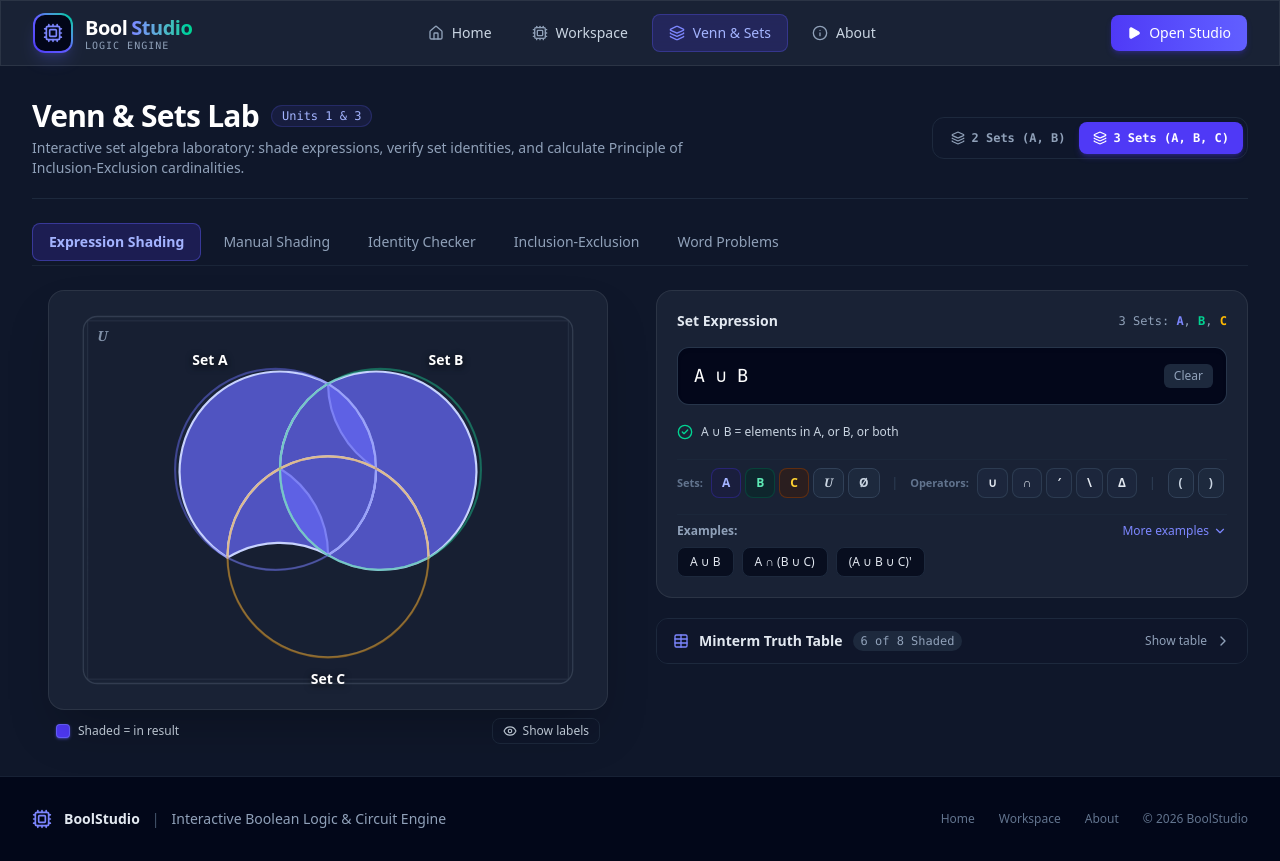
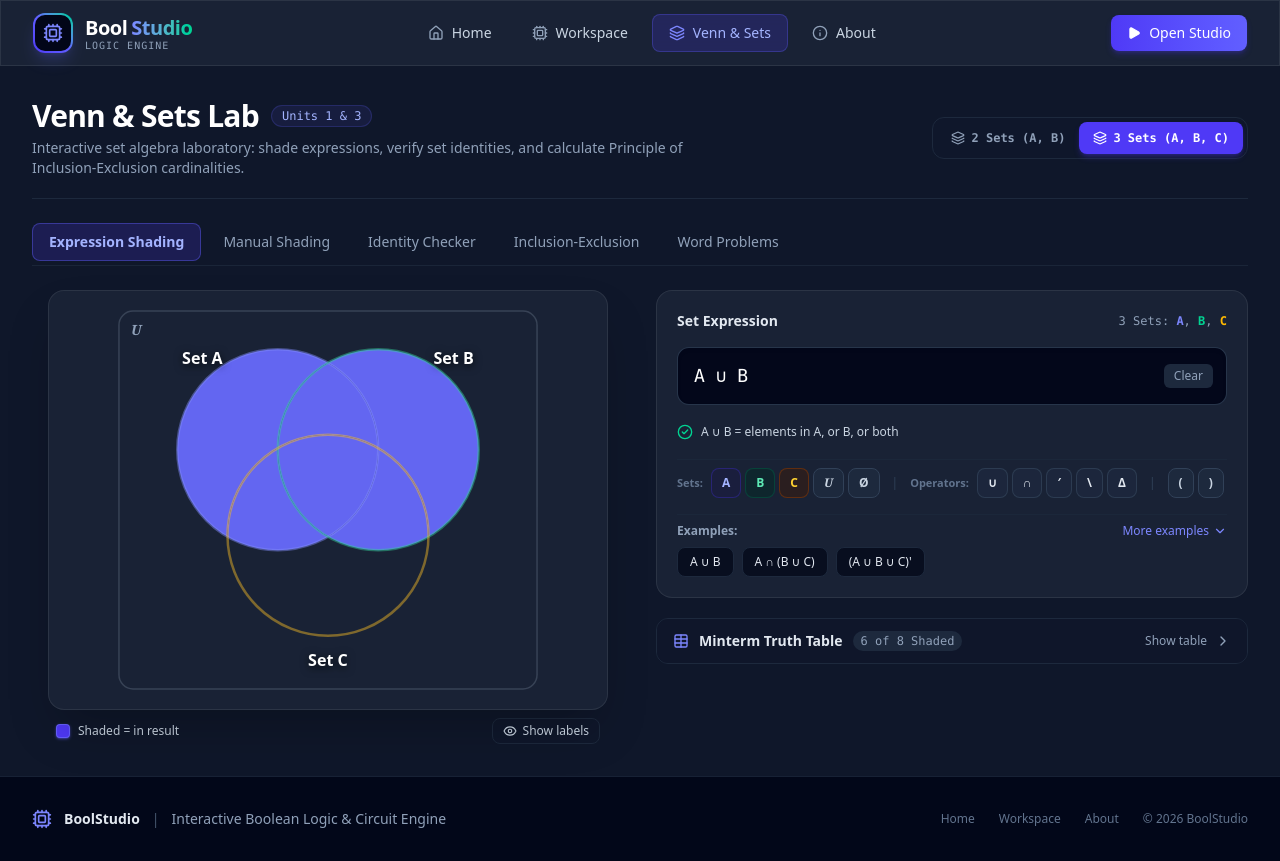
Before and after one commit to rajas2007/BoolStudio, a Next.js app: page /venn-sets in a window 1280 px wide. Built offline with nearby package versions, Linux system fonts and the light colour scheme.

Commit message:
fix(venn-sets): implement exact SVG clipPath and inverted mask region composition

```diff
--- a/src/features/venn-sets/components/RegionShape.tsx
+++ b/src/features/venn-sets/components/RegionShape.tsx
@@ -5,14 +5,14 @@ import { RegionMask } from '../types';
 
 interface RegionShapeProps {
   mask: RegionMask;
-  pathD: string;
-  labelPosition: { x: number; y: number };
+  bits: number[];
+  setNames: string[];
+  idPrefix: string;
+  width: number;
+  height: number;
   label: string;
-  shortLabel: string;
   isShaded: boolean;
   isHovered: boolean;
-  showLabels?: boolean;
-  countDisplay?: number | null;
   interactive?: boolean;
   onToggle?: (mask: RegionMask) => void;
   onHover?: (mask: RegionMask | null) => void;
@@ -20,14 +20,14 @@ interface RegionShapeProps {
 
 export function RegionShape({
   mask,
-  pathD,
-  labelPosition,
+  bits,
+  setNames,
+  idPrefix,
+  width,
+  height,
   label,
-  shortLabel,
   isShaded,
   isHovered,
-  showLabels = false,
-  countDisplay,
   interactive = true,
   onToggle,
   onHover,
@@ -45,92 +45,56 @@ export function RegionShape({
     }
   };
 
-  // Visual appearance:
-  // Shaded: vibrant, opaque indigo fill so it pops clearly against dark background
-  // Unshaded: near-transparent
-  let fill = 'rgba(15, 23, 42, 0.15)';
-  let stroke = 'rgba(148, 163, 184, 0.25)';
-  let strokeWidth = 1.5;
-
+  // Region fill colors:
+  // - Shaded: vibrant indigo (#6366f1) or lighter hover (#818cf8)
+  // - Unshaded + hovered: soft indigo preview (rgba(99, 102, 241, 0.25))
+  // - Unshaded: transparent (with minimal alpha to reliably receive pointer events)
+  let fill = 'rgba(15, 23, 42, 0.001)';
   if (isShaded) {
-    fill = isHovered ? 'rgba(99, 102, 241, 0.9)' : 'rgba(99, 102, 241, 0.75)';
-    stroke = '#c7d2fe'; // indigo-200
-    strokeWidth = 2.5;
+    fill = isHovered ? '#818cf8' : '#6366f1';
   } else if (isHovered) {
     fill = 'rgba(99, 102, 241, 0.25)';
-    stroke = '#818cf8';
-    strokeWidth = 2;
   }
 
-  // Outside universe mask (mask 0)
-  if (mask === 0 && !isShaded && !isHovered) {
-    fill = 'rgba(2, 6, 23, 0.1)';
-    stroke = 'rgba(71, 85, 105, 0.25)';
+  // Construct nested clipPath / mask hierarchy:
+  // For each set:
+  // If bits[i] === 1: keep inside circle (clip-path = #clipX)
+  // If bits[i] === 0: keep outside circle (mask = #notX)
+  let content: React.ReactNode = (
+    <rect
+      width={width}
+      height={height}
+      fill={fill}
+      pointerEvents={interactive ? 'all' : 'none'}
+      className="transition-colors duration-150"
+    />
+  );
+
+  for (let i = 0; i < setNames.length; i++) {
+    const name = setNames[i];
+    const isInside = Boolean(bits[i]);
+    content = isInside ? (
+      <g clipPath={`url(#${idPrefix}-clip${name})`}>{content}</g>
+    ) : (
+      <g mask={`url(#${idPrefix}-not${name})`}>{content}</g>
+    );
   }
-
-  const shouldShowText = countDisplay !== undefined && countDisplay !== null ? true : showLabels;
 
   return (
     <g
-      className={`transition-all duration-150 ${interactive ? 'cursor-pointer focus:outline-none' : ''}`}
+      className={`transition-all duration-150 ${
+        interactive ? 'cursor-pointer focus:outline-none' : ''
+      }`}
       onClick={handleClick}
       onKeyDown={handleKeyDown}
       onMouseEnter={() => onHover && onHover(mask)}
       onMouseLeave={() => onHover && onHover(null)}
       tabIndex={interactive ? 0 : -1}
       role={interactive ? 'button' : undefined}
-      aria-label={`${label}: ${isShaded ? 'Shaded' : 'Unshaded'}${countDisplay !== undefined ? `, Count: ${countDisplay}` : ''}`}
+      aria-label={`${label}: ${isShaded ? 'Shaded' : 'Unshaded'}`}
     >
-      <title>{`${label}${countDisplay !== undefined ? ` (Count: ${countDisplay})` : ''}`}</title>
-      <path
-        d={pathD}
-        fill={fill}
-        stroke={stroke}
-        strokeWidth={strokeWidth}
-        strokeLinejoin="round"
-        fillRule="evenodd"
-        className="transition-colors duration-150"
-      />
-
-      {/* Region Label or Count only if toggled or count provided */}
-      {shouldShowText && (
-        <g
-          transform={`translate(${labelPosition.x}, ${labelPosition.y})`}
-          className="pointer-events-none select-none"
-        >
-          {countDisplay !== undefined && countDisplay !== null ? (
-            <>
-              <rect
-                x="-22"
-                y="-13"
-                width="44"
-                height="26"
-                rx="6"
-                fill="rgba(15, 23, 42, 0.9)"
-                stroke={isShaded ? '#a5b4fc' : 'rgba(255, 255, 255, 0.2)'}
-                strokeWidth="1"
-              />
-              <text
-                textAnchor="middle"
-                dominantBaseline="central"
-                className="text-xs font-mono font-bold fill-white"
-              >
-                {countDisplay}
-              </text>
-            </>
-          ) : (
-            <text
-              textAnchor="middle"
-              dominantBaseline="central"
-              className={`text-[12px] font-sans font-bold transition-colors duration-150 drop-shadow-[0_1px_2px_rgba(0,0,0,0.8)] ${
-                isShaded ? 'fill-white' : 'fill-slate-300'
-              }`}
-            >
-              {shortLabel}
-            </text>
-          )}
-        </g>
-      )}
+      <title>{`${label}: ${isShaded ? 'Shaded' : 'Unshaded'}`}</title>
+      {content}
     </g>
   );
 }
--- a/src/features/venn-sets/components/VennDiagram.tsx
+++ b/src/features/venn-sets/components/VennDiagram.tsx
@@ -1,6 +1,6 @@
 'use client';
 
-import React from 'react';
+import React, { useId } from 'react';
 import { RegionMask, RegionShading, SetVarCount } from '../types';
 import { getVennGeometry } from './venn-geometry';
 import { RegionShape } from './RegionShape';
@@ -32,11 +32,15 @@ export function VennDiagram({
   onHoverRegion,
   customSetNames,
 }: VennDiagramProps) {
+  const reactId = useId();
+  // Safe SVG ID prefix without colons
+  const idPrefix = `venn-${reactId.replace(/[^a-zA-Z0-9_-]/g, '')}`;
+
   const geometry = getVennGeometry(varCount);
   const regionInfoList = getRegionInfoList(varCount);
   const regionInfoMap = new Map(regionInfoList.map((r) => [r.mask, r]));
 
-  const viewBox = varCount === 2 ? '0 0 600 420' : '0 0 600 460';
+  const { width, height, viewBox, circles, regions, setNames } = geometry;
 
   return (
     <div className="w-full flex flex-col items-center gap-2">
@@ -47,46 +51,63 @@ export function VennDiagram({
           className="w-full h-full select-none"
           xmlns="http://www.w3.org/2000/svg"
         >
+          {/* Exact Venn Circle Clip Paths and Inverted Circle Masks */}
+          <defs>
+            {circles.map((c) => (
+              <React.Fragment key={c.id}>
+                {/* Kept when bit is 1 (inside this circle) */}
+                <clipPath id={`${idPrefix}-clip${c.id}`}>
+                  <circle cx={c.cx} cy={c.cy} r={c.r} />
+                </clipPath>
+
+                {/* Kept when bit is 0 (outside this circle: white background, black circle cutout) */}
+                <mask id={`${idPrefix}-not${c.id}`}>
+                  <rect width={width} height={height} fill="white" />
+                  <circle cx={c.cx} cy={c.cy} r={c.r} fill="black" />
+                </mask>
+              </React.Fragment>
+            ))}
+          </defs>
+
           {/* Universal Set (U) Boundary Rectangle */}
           <rect
-            x="20"
-            y="20"
-            width="560"
-            height={varCount === 2 ? 380 : 420}
-            rx="16"
+            x="12"
+            y="12"
+            width={width - 24}
+            height={height - 24}
+            rx="14"
             fill="none"
-            stroke="rgba(148, 163, 184, 0.2)"
+            stroke="rgba(148, 163, 184, 0.25)"
             strokeWidth="1.5"
           />
 
           {/* Small Universal Set symbol in top-left corner */}
           <text
-            x="36"
-            y="48"
-            className="text-base font-serif italic font-bold fill-slate-400 select-none"
+            x="24"
+            y="36"
+            className="text-sm font-serif italic font-bold fill-slate-400 select-none"
           >
             U
           </text>
 
-          {/* Render All Disjoint Regions */}
-          {geometry.regions.map((reg) => {
+          {/* Render All 8 (or 4) Disjoint Regions via Exact ClipPath + Mask Composition */}
+          {regions.map((reg) => {
             const info = regionInfoMap.get(reg.mask);
             const isShaded = Boolean(shading[reg.mask]);
             const isHovered = hoveredMask === reg.mask;
-            const countDisplay = regionCounts ? regionCounts[reg.mask] : undefined;
 
             return (
               <RegionShape
                 key={reg.mask}
                 mask={reg.mask}
-                pathD={reg.pathD}
-                labelPosition={reg.labelPosition}
+                bits={reg.bits}
+                setNames={setNames}
+                idPrefix={idPrefix}
+                width={width}
+                height={height}
                 label={info?.label ?? reg.defaultName}
-                shortLabel={info?.shortLabel ?? reg.defaultName}
                 isShaded={isShaded}
                 isHovered={isHovered}
-                showLabels={showLabels}
-                countDisplay={countDisplay}
                 interactive={interactive}
                 onToggle={onToggleRegion}
                 onHover={onHoverRegion}
@@ -94,8 +115,8 @@ export function VennDiagram({
             );
           })}
 
-          {/* Circle Boundary Outlines: 3 distinct colors with ~35% opacity stroke */}
-          {geometry.circles.map((c) => {
+          {/* Circle Boundary Outlines Drawn on Top */}
+          {circles.map((c) => {
             const displayName =
               c.id === 'A'
                 ? customSetNames?.A || c.name
@@ -104,17 +125,17 @@ export function VennDiagram({
                 : customSetNames?.C || c.name;
 
             return (
-              <g key={c.id} className="pointer-events-none">
+              <g key={c.id} className="pointer-events-none select-none">
                 <circle
                   cx={c.cx}
                   cy={c.cy}
                   r={c.r}
                   fill="none"
-                  stroke={c.color}
+                  stroke={c.strokeColor}
                   strokeWidth="2.5"
                   strokeOpacity="0.45"
                 />
-                {/* Bold Set Name outside circle */}
+                {/* Bold Set Name Outside Circle */}
                 <text
                   x={c.labelPos.x}
                   y={c.labelPos.y}
@@ -122,6 +143,44 @@ export function VennDiagram({
                   className="text-base font-bold font-sans fill-white filter drop-shadow-[0_2px_4px_rgba(0,0,0,0.8)]"
                 >
                   {displayName}
+                </text>
+              </g>
+            );
+          })}
+
+          {/* Region Label / Count Chips (Shown when toggled or count provided) */}
+          {regions.map((reg) => {
+            const count = regionCounts ? regionCounts[reg.mask] : undefined;
+            const shouldShow =
+              count !== undefined && count !== null ? true : showLabels;
+            if (!shouldShow) return null;
+
+            const info = regionInfoMap.get(reg.mask);
+            const displayText =
+              count !== undefined ? String(count) : info?.shortLabel ?? reg.defaultName;
+
+            return (
+              <g
+                key={`label-${reg.mask}`}
+                transform={`translate(${reg.labelPosition.x}, ${reg.labelPosition.y})`}
+                className="pointer-events-none select-none"
+              >
+                <rect
+                  x={-24}
+                  y={-11}
+                  width={48}
+                  height={22}
+                  rx={6}
+                  fill="rgba(2, 6, 23, 0.85)"
+                  stroke="rgba(148, 163, 184, 0.4)"
+                  strokeWidth={1}
+                />
+                <text
+                  textAnchor="middle"
+                  dominantBaseline="central"
+                  className="text-xs font-semibold font-mono fill-slate-100"
+                >
+                  {displayText}
                 </text>
               </g>
             );
@@ -142,7 +201,11 @@ export function VennDiagram({
             onClick={onToggleLabels}
             className="flex items-center gap-1.5 px-2.5 py-1 rounded-lg bg-slate-900 hover:bg-slate-800 text-slate-300 hover:text-white border border-slate-800 transition-colors"
           >
-            {showLabels ? <EyeOff className="w-3.5 h-3.5" /> : <Eye className="w-3.5 h-3.5" />}
+            {showLabels ? (
+              <EyeOff className="w-3.5 h-3.5" />
+            ) : (
+              <Eye className="w-3.5 h-3.5" />
+            )}
             <span>{showLabels ? 'Hide labels' : 'Show labels'}</span>
           </button>
         )}
--- a/src/features/venn-sets/components/VennSetsLab.tsx
+++ b/src/features/venn-sets/components/VennSetsLab.tsx
@@ -49,18 +49,18 @@ export function VennSetsLab() {
   const currentShading =
     activeTab === 'manual'
       ? manualShading
-      : activeTab === 'expression' && parsedExpr && parsedExpr.valid
+      : activeTab === 'expression'
       ? Object.fromEntries(
           Array.from({ length: Math.pow(2, varCount) }, (_, i) => [
             i,
-            parsedExpr.shadedMasks.includes(i),
+            Boolean(parsedExpr?.valid && parsedExpr.shadedMasks.includes(i)),
           ])
         )
       : activeTab === 'inclusion-exclusion'
       ? Object.fromEntries(
           Array.from({ length: Math.pow(2, varCount) }, (_, i) => [
             i,
-            pieResult.valid && (pieResult.regionCounts[i] ?? 0) > 0,
+            Boolean(pieResult.valid && (pieResult.regionCounts[i] ?? 0) > 0),
           ])
         )
       : manualShading;
--- a/src/features/venn-sets/components/venn-geometry.ts
+++ b/src/features/venn-sets/components/venn-geometry.ts
@@ -1,11 +1,4 @@
 import { RegionMask, SetVarCount } from '../types';
-
-export interface VennRegionPath {
-  mask: RegionMask;
-  pathD: string;
-  labelPosition: { x: number; y: number };
-  defaultName: string;
-}
 
 export interface SetCircleInfo {
   id: 'A' | 'B' | 'C';
@@ -14,88 +7,102 @@ export interface SetCircleInfo {
   cy: number;
   r: number;
   color: string;
+  strokeColor: string;
   labelPos: { x: number; y: number };
 }
 
+export interface VennRegionMetadata {
+  mask: RegionMask;
+  bits: number[]; // [A, B, C] or [A, B] of 0/1
+  labelPosition: { x: number; y: number };
+  defaultName: string;
+}
+
+export interface VennDiagramSpec {
+  width: number;
+  height: number;
+  viewBox: string;
+  circles: SetCircleInfo[];
+  regions: VennRegionMetadata[];
+  setNames: Array<'A' | 'B' | 'C'>;
+}
+
 /**
- * Returns exact SVG geometry for 2-Set Venn diagrams (viewBox: 0 0 600 420)
- * Minterm ordering (A=bit 1, B=bit 0):
+ * Returns exact SVG geometry specification for 2-Set Venn diagrams (viewBox: 0 0 440 320)
+ * Bitvector ordering: [A, B] (A is MSB, B is LSB)
  * - m0 = 00: Outside
  * - m1 = 01: B only
  * - m2 = 10: A only
  * - m3 = 11: A ∩ B
  */
-export function getTwoSetGeometry(): {
-  regions: VennRegionPath[];
-  circles: SetCircleInfo[];
-  universalRect: string;
-} {
-  const universalRect = 'M 25 25 H 575 V 395 H 25 Z';
+export function getTwoSetGeometry(): VennDiagramSpec {
+  const width = 440;
+  const height = 320;
+  const viewBox = `0 0 ${width} ${height}`;
 
   const circles: SetCircleInfo[] = [
     {
       id: 'A',
       name: 'Set A',
-      cx: 240,
-      cy: 210,
-      r: 120,
-      color: '#6366f1', // Indigo
-      labelPos: { x: 170, y: 70 },
+      cx: 170,
+      cy: 160,
+      r: 100,
+      color: '#6366f1',
+      strokeColor: '#818cf8',
+      labelPos: { x: 95, y: 70 },
     },
     {
       id: 'B',
       name: 'Set B',
-      cx: 360,
-      cy: 210,
-      r: 120,
-      color: '#10b981', // Emerald
-      labelPos: { x: 430, y: 70 },
+      cx: 270,
+      cy: 160,
+      r: 100,
+      color: '#10b981',
+      strokeColor: '#34d399',
+      labelPos: { x: 345, y: 70 },
     },
   ];
 
-  // Circle A: cx=240, cy=210, r=120
-  // Circle B: cx=360, cy=210, r=120
-  // Midpoint x=300. Intersections at (300, 106.08) and (300, 313.92)
-  const pTop = '300 106.08';
-  const pBottom = '300 313.92';
-
-  const regions: VennRegionPath[] = [
-    // m0: Outside both sets
+  const regions: VennRegionMetadata[] = [
     {
       mask: 0,
-      pathD: `M 25 25 H 575 V 395 H 25 Z M 240 90 A 120 120 0 1 0 240 330 A 120 120 0 1 0 240 90 Z M 360 90 A 120 120 0 1 0 360 330 A 120 120 0 1 0 360 90 Z`,
-      labelPosition: { x: 75, y: 65 },
+      bits: [0, 0],
+      labelPosition: { x: 45, y: 50 },
       defaultName: 'Outside',
     },
-    // m2: A only (AB' in binary 10)
+    {
+      mask: 1,
+      bits: [0, 1],
+      labelPosition: { x: 325, y: 160 },
+      defaultName: 'B only',
+    },
     {
       mask: 2,
-      pathD: `M ${pTop} A 120 120 0 1 0 ${pBottom} A 120 120 0 0 0 ${pTop} Z`,
-      labelPosition: { x: 205, y: 210 },
+      bits: [1, 0],
+      labelPosition: { x: 115, y: 160 },
       defaultName: 'A only',
     },
-    // m1: B only (A'B in binary 01)
-    {
-      mask: 1,
-      pathD: `M ${pTop} A 120 120 0 0 1 ${pBottom} A 120 120 0 1 1 ${pTop} Z`,
-      labelPosition: { x: 395, y: 210 },
-      defaultName: 'B only',
-    },
-    // m3: A ∩ B (AB in binary 11)
     {
       mask: 3,
-      pathD: `M ${pTop} A 120 120 0 0 1 ${pBottom} A 120 120 0 0 1 ${pTop} Z`,
-      labelPosition: { x: 300, y: 210 },
+      bits: [1, 1],
+      labelPosition: { x: 220, y: 160 },
       defaultName: 'A ∩ B',
     },
   ];
 
-  return { regions, circles, universalRect };
+  return {
+    width,
+    height,
+    viewBox,
+    circles,
+    regions,
+    setNames: ['A', 'B'],
+  };
 }
 
 /**
- * Returns exact SVG geometry for 3-Set Venn diagrams (viewBox: 0 0 600 460)
- * Minterm ordering (A=bit 2, B=bit 1, C=bit 0):
+ * Returns exact SVG geometry specification for 3-Set Venn diagrams (viewBox: 0 0 440 400)
+ * Bitvector ordering: [A, B, C] (A is bit 2, B is bit 1, C is bit 0)
  * - m0 = 000: Outside
  * - m1 = 001: C only
  * - m2 = 010: B only
@@ -105,114 +112,105 @@ export function getTwoSetGeometry(): {
  * - m6 = 110: A ∩ B only
  * - m7 = 111: A ∩ B ∩ C
  */
-export function getThreeSetGeometry(): {
-  regions: VennRegionPath[];
-  circles: SetCircleInfo[];
-  universalRect: string;
-} {
-  const universalRect = 'M 25 25 H 575 V 435 H 25 Z';
+export function getThreeSetGeometry(): VennDiagramSpec {
+  const width = 440;
+  const height = 400;
+  const viewBox = `0 0 ${width} ${height}`;
 
-  // Centers of A, B, C:
   const circles: SetCircleInfo[] = [
     {
       id: 'A',
       name: 'Set A',
-      cx: 240,
-      cy: 195,
-      r: 115,
-      color: '#6366f1', // Indigo
-      labelPos: { x: 165, y: 75 },
+      cx: 170,
+      cy: 150,
+      r: 100,
+      color: '#6366f1',
+      strokeColor: '#818cf8',
+      labelPos: { x: 95, y: 65 },
     },
     {
       id: 'B',
       name: 'Set B',
-      cx: 360,
-      cy: 195,
-      r: 115,
-      color: '#10b981', // Emerald
-      labelPos: { x: 435, y: 75 },
+      cx: 270,
+      cy: 150,
+      r: 100,
+      color: '#10b981',
+      strokeColor: '#34d399',
+      labelPos: { x: 345, y: 65 },
     },
     {
       id: 'C',
       name: 'Set C',
-      cx: 300,
-      cy: 295,
-      r: 115,
-      color: '#f59e0b', // Amber
-      labelPos: { x: 300, y: 440 },
+      cx: 220,
+      cy: 235,
+      r: 100,
+      color: '#f59e0b',
+      strokeColor: '#fbbf24',
+      labelPos: { x: 220, y: 365 },
     },
   ];
 
-  // Key intersection points:
-  const pAB_top = '300 96.89';
-  const pAB_center = '300 293.11';
-  const pAC_outer = '185.01 295.99';
-  const pAC_inner = '354.99 194.01';
-  const pBC_outer = '414.99 295.99';
-  const pBC_inner = '245.01 194.01';
-
-  const regions: VennRegionPath[] = [
-    // m0: Outside all 3 sets (000)
+  const regions: VennRegionMetadata[] = [
     {
       mask: 0,
-      pathD: `M 25 25 H 575 V 435 H 25 Z M 240 80 A 115 115 0 1 0 240 310 A 115 115 0 1 0 240 80 Z M 360 80 A 115 115 0 1 0 360 310 A 115 115 0 1 0 360 80 Z M 300 180 A 115 115 0 1 0 300 410 A 115 115 0 1 0 300 180 Z`,
-      labelPosition: { x: 70, y: 65 },
+      bits: [0, 0, 0],
+      labelPosition: { x: 45, y: 55 },
       defaultName: 'Outside',
     },
-    // m4: A only (AB'C' in binary 100)
+    {
+      mask: 1,
+      bits: [0, 0, 1],
+      labelPosition: { x: 220, y: 290 },
+      defaultName: 'C only',
+    },
+    {
+      mask: 2,
+      bits: [0, 1, 0],
+      labelPosition: { x: 325, y: 145 },
+      defaultName: 'B only',
+    },
+    {
+      mask: 3,
+      bits: [0, 1, 1],
+      labelPosition: { x: 275, y: 210 },
+      defaultName: 'B ∩ C only',
+    },
     {
       mask: 4,
-      pathD: `M ${pAB_top} A 115 115 0 0 0 ${pAC_outer} A 115 115 0 0 1 ${pBC_inner} A 115 115 0 0 1 ${pAB_top} Z`,
-      labelPosition: { x: 195, y: 175 },
+      bits: [1, 0, 0],
+      labelPosition: { x: 115, y: 145 },
       defaultName: 'A only',
     },
-    // m2: B only (A'BC' in binary 010)
     {
-      mask: 2,
-      pathD: `M ${pAB_top} A 115 115 0 0 0 ${pAC_inner} A 115 115 0 0 1 ${pBC_outer} A 115 115 0 0 0 ${pAB_top} Z`,
-      labelPosition: { x: 405, y: 175 },
-      defaultName: 'B only',
+      mask: 5,
+      bits: [1, 0, 1],
+      labelPosition: { x: 165, y: 210 },
+      defaultName: 'A ∩ C only',
     },
-    // m1: C only (A'B'C in binary 001)
-    {
-      mask: 1,
-      pathD: `M ${pAC_outer} A 115 115 0 0 0 ${pBC_outer} A 115 115 0 0 1 ${pAB_center} A 115 115 0 0 1 ${pAC_outer} Z`,
-      labelPosition: { x: 300, y: 360 },
-      defaultName: 'C only',
-    },
-    // m6: A ∩ B only (ABC' in binary 110)
     {
       mask: 6,
-      pathD: `M ${pAB_top} A 115 115 0 0 1 ${pAC_inner} A 115 115 0 0 0 ${pBC_inner} A 115 115 0 0 1 ${pAB_top} Z`,
-      labelPosition: { x: 300, y: 150 },
+      bits: [1, 1, 0],
+      labelPosition: { x: 220, y: 115 },
       defaultName: 'A ∩ B only',
     },
-    // m5: A ∩ C only (AB'C in binary 101)
-    {
-      mask: 5,
-      pathD: `M ${pBC_inner} A 115 115 0 0 0 ${pAC_outer} A 115 115 0 0 1 ${pAB_center} A 115 115 0 0 0 ${pBC_inner} Z`,
-      labelPosition: { x: 235, y: 260 },
-      defaultName: 'A ∩ C only',
-    },
-    // m3: B ∩ C only (A'BC in binary 011)
-    {
-      mask: 3,
-      pathD: `M ${pAC_inner} A 115 115 0 0 1 ${pAB_center} A 115 115 0 0 0 ${pBC_outer} A 115 115 0 0 0 ${pAC_inner} Z`,
-      labelPosition: { x: 365, y: 260 },
-      defaultName: 'B ∩ C only',
-    },
-    // m7: A ∩ B ∩ C (ABC in binary 111)
     {
       mask: 7,
-      pathD: `M ${pBC_inner} A 115 115 0 0 1 ${pAC_inner} A 115 115 0 0 1 ${pAB_center} A 115 115 0 0 1 ${pBC_inner} Z`,
-      labelPosition: { x: 300, y: 230 },
+      bits: [1, 1, 1],
+      labelPosition: { x: 220, y: 175 },
       defaultName: 'A ∩ B ∩ C',
     },
   ];
 
-  return { regions, circles, universalRect };
+  return {
+    width,
+    height,
+    viewBox,
+    circles,
+    regions,
+    setNames: ['A', 'B', 'C'],
+  };
 }
 
-export function getVennGeometry(varCount: SetVarCount) {
+export function getVennGeometry(varCount: SetVarCount): VennDiagramSpec {
   return varCount === 2 ? getTwoSetGeometry() : getThreeSetGeometry();
 }
```
Also changed, not shown: ai/HANDOFF.md (+23 -26 lines), ai/SESSION_LOG.md (+17 -14 lines), 3 other files (tests, documents, lock files or other folders).
